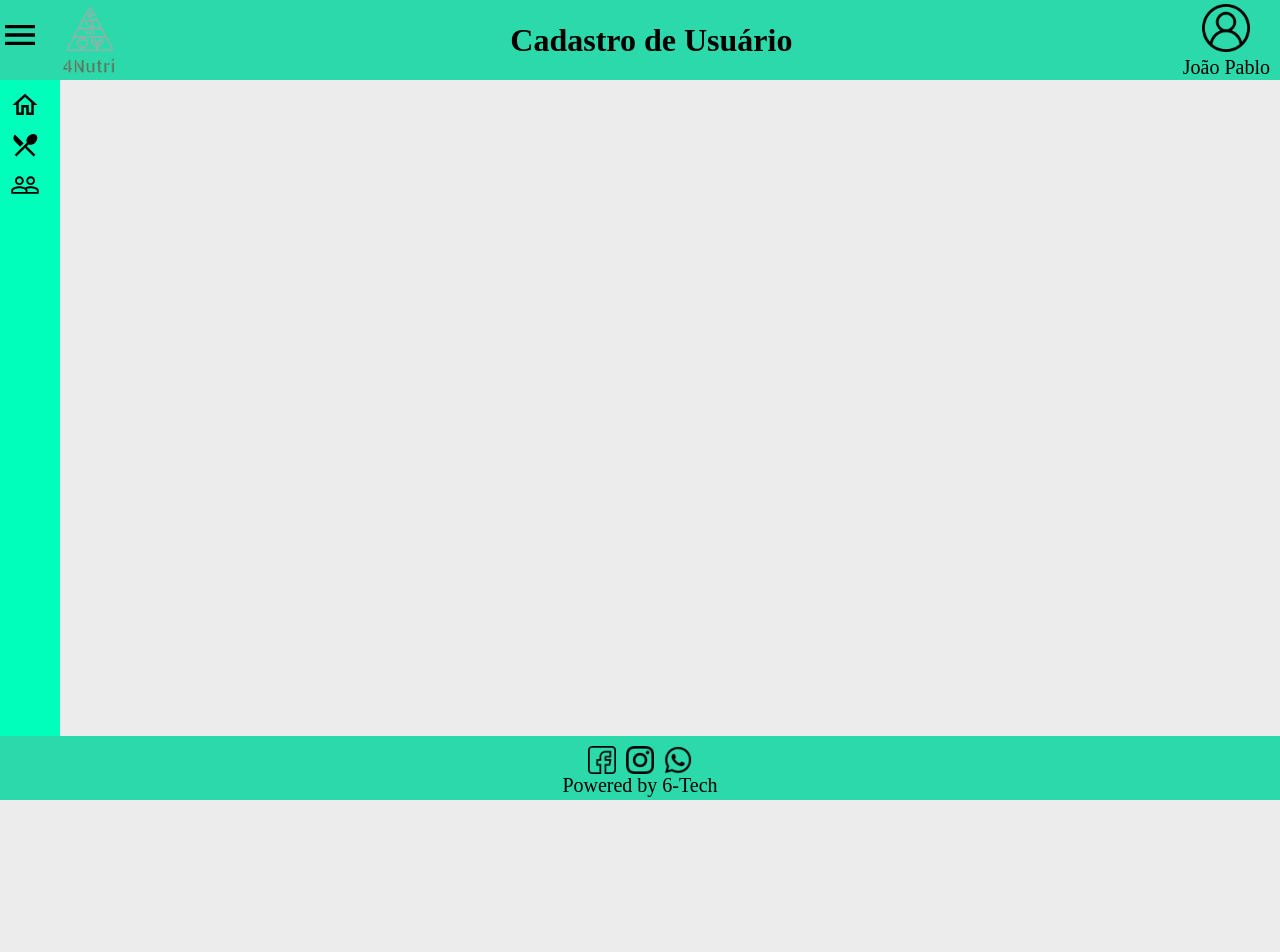
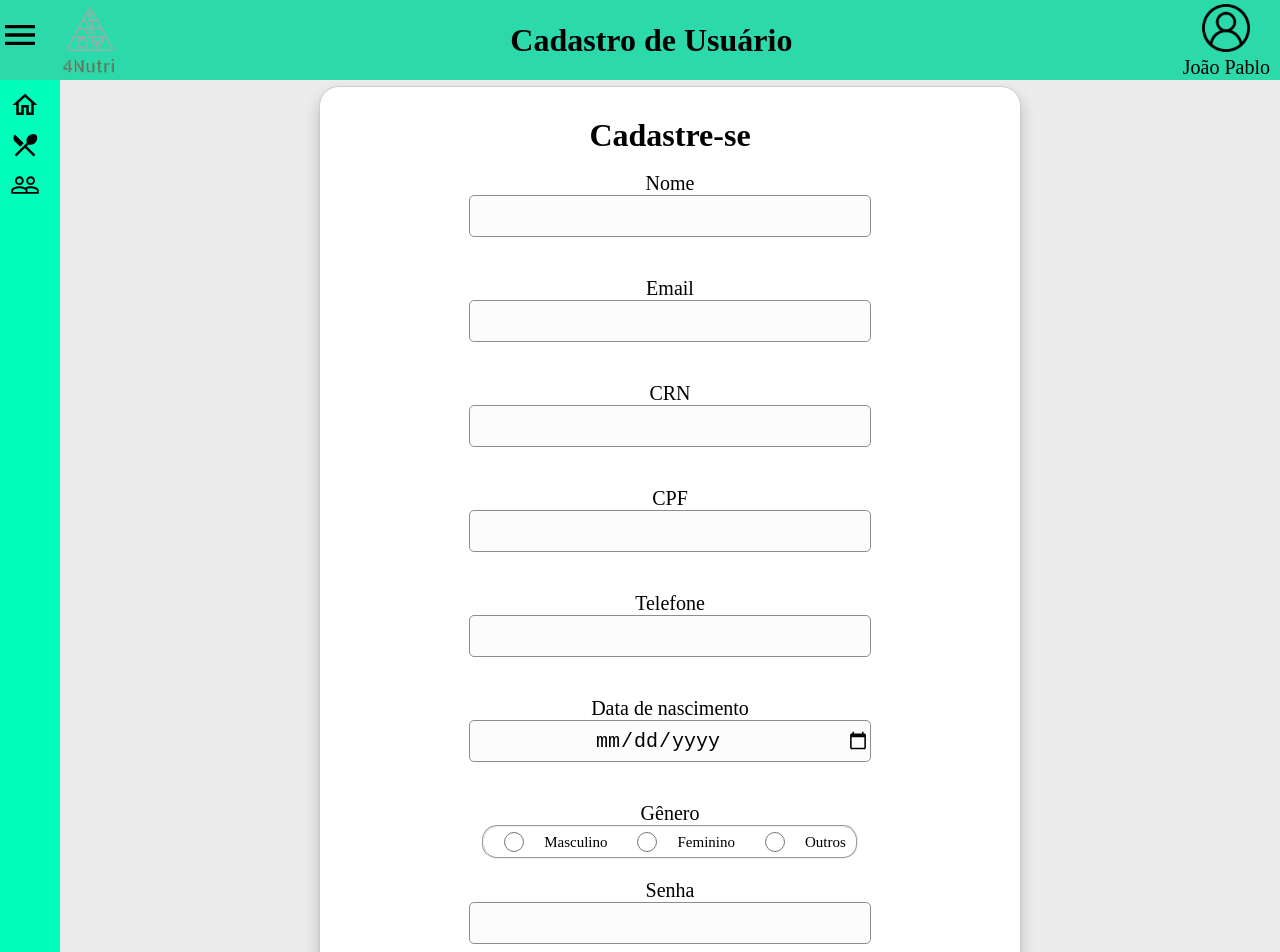
Before and after one commit to IgorFOliveira97/4nutri-web, a React (Create React App) app: page /user/registration in a window 1280 px wide. Shown: the top 952 px of the page. Before the commit the page ends 800 px from the top, so only its background shows below. Built offline with nearby package versions, Linux system fonts and the light colour scheme.

Commit message:
feat/UserRegistration

```diff
--- a/src/App.js
+++ b/src/App.js
@@ -1,5 +1,6 @@
 import { BrowserRouter, Routes, Route } from 'react-router-dom';
 import UserRegistration from './pages/UserRegistration';
+import UserLogin from './pages/UserLogin';
 import ErrorPage from './pages/ErrorPage';
 import './styles/global-styles.css';
 import Home from './pages/Home';
@@ -17,7 +18,7 @@ function App() {
           />
           <Route path="/user" element={<></>} />
           <Route path="/user/registration" element={<UserRegistration />} />
-          <Route path="/login" element={<></>} />
+          <Route path="/login" element={<UserLogin />} />
           <Route path="/foods" element={<></>} />
           <Route path="/patients" element={<></>} />
           <Route path="/patients/details" element={<></>} />
--- /dev/null
+++ b/src/components/Form/form.css
@@ -0,0 +1,13 @@
+.form {
+  width: 80%; /* Use uma porcentagem do tamanho da tela */
+  max-width: 700px; /* Defina um valor máximo para o formulário */
+  border-radius: 20px;
+  background-color: rgb(255, 255, 255);
+  border: 1px solid #ccc;
+  padding-top: 30px;
+  display: flex;
+  flex-direction: column;
+  align-items: center;
+  margin: 0 auto; /* Centralize o formulário horizontalmente */
+  box-shadow: 0 8px 16px 0 rgba(0, 0, 0, 0.2);
+}
--- /dev/null
+++ b/src/components/Form/index.jsx
@@ -0,0 +1,5 @@
+import './form.css';
+
+export default function Form(props) {
+  return <form className="form">{props.children}</form>;
+}
--- /dev/null
+++ b/src/components/Input/index.jsx
@@ -0,0 +1,12 @@
+import './input.css';
+
+export default function Input(props) {
+  return (
+    <input
+      className="input"
+      type={props.type}
+      name={props.name}
+      id={props.id}
+    ></input>
+  );
+}
--- /dev/null
+++ b/src/components/Input/input.css
@@ -0,0 +1,15 @@
+.input {
+  background-color: #fcfcfc;
+  font-size: 20px;
+  text-align: center;
+  border: 1px solid #8d8d8d;
+  border-radius: 5px;
+  width: 400px;
+  height: 40px;
+  margin-bottom: 40px;
+}
+
+.labelStyle {
+  font-size: 15px;
+  margin-right: 10px;
+}
--- /dev/null
+++ b/src/components/InputRadio/index.jsx
@@ -0,0 +1,15 @@
+import './inputRadio.css';
+
+export default function InputRadio(props) {
+  return (
+    <div className="inputRadioContainer">
+      <input
+        className="inputRadio"
+        type="radio"
+        name={props.name}
+        id={props.id}
+      />
+      <label className="labelStyle">{props.value}</label>
+    </div>
+  );
+}
--- /dev/null
+++ b/src/components/InputRadio/inputRadio.css
@@ -0,0 +1,18 @@
+.inputRadio {
+  top: 5px;
+  cursor: pointer;
+  width: 60px;
+  height: 20px;
+  border: 7px solid #9a9a9a;
+  border-radius: 50%;
+  display: inline-block;
+  position: relative;
+  margin-bottom: 10px;
+  align-items: center;
+  display: flex;
+}
+
+.inputRadioContainer {
+  display: flex;
+  align-items: center;
+}
--- a/src/pages/Home/home.css
+++ b/src/pages/Home/home.css
@@ -23,7 +23,7 @@ a {
   font-size: 20px;
   font-weight: bold;
 }
-.card title{
+.card title {
   font-weight: bold;
 }
 
@@ -41,11 +41,11 @@ a {
   margin-top: 50px; /* Adiciona espaço acima do parágrafo especial */
   margin-left: 8px;
 }
-.SimpleText{
+.SimpleText {
   margin-top: 100px; /* Adicionei margin-top para empurrar para baixo */
   margin-left: 8px;
 }
-li{
+li {
   list-style-type: disc;
   line-height: 50px;
   font-size: 25px;
--- /dev/null
+++ b/src/pages/UserLogin/index.jsx
@@ -0,0 +1,24 @@
+import PageBuilder from '../../components/PageBuilder';
+import Form from '../../components/Form';
+import Input from '../../components/Input';
+import SimpleText from '../../components/SimpleText';
+import SimpleTitle from '../../components/SimpleTitle';
+import Button from '../../components/Button';
+
+export default function UserLogin() {
+  return (
+    <PageBuilder pageName="Login" userName="João Pablo">
+      <Form>
+        <SimpleTitle>Entrar</SimpleTitle>
+        <br />
+        <SimpleText>Email</SimpleText>
+        <Input type="email"></Input>
+
+        <SimpleText>Senha</SimpleText>
+        <Input type="password"></Input>
+
+        <Button width="300px">Entrar</Button>
+      </Form>
+    </PageBuilder>
+  );
+}
--- /dev/null
+++ b/src/pages/UserRegistration/UserRegistration.css
@@ -0,0 +1,11 @@
+.buttonStyle {
+  width: 100px;
+}
+
+.fildsetStyle {
+  width: 150px;
+  margin-bottom: 20px;
+  border-radius: 15px;
+  align-items: center;
+  display: flex;
+}
--- a/src/pages/UserRegistration/index.jsx
+++ b/src/pages/UserRegistration/index.jsx
@@ -1,5 +1,51 @@
 import PageBuilder from '../../components/PageBuilder';
+import Form from '../../components/Form';
+import Input from '../../components/Input';
+import InputRadio from '../../components/InputRadio';
+import Button from '../../components/Button';
+import SimpleText from '../../components/SimpleText';
+import SimpleTitle from '../../components/SimpleTitle';
+import './UserRegistration.css';
 
 export default function UserRegistration() {
-  return <PageBuilder pageName="Cadastro de Usuário" userName="João Pablo" />;
+  return (
+    <PageBuilder pageName="Cadastro de Usuário" userName="João Pablo">
+      <Form>
+        <SimpleTitle>Cadastre-se</SimpleTitle>
+        <br />
+        <SimpleText>Nome</SimpleText>
+        <Input type="text" name="nome" id="nome"></Input>
+
+        <SimpleText>Email</SimpleText>
+        <Input type="email" name="email" id="email"></Input>
+
+        <SimpleText>CRN</SimpleText>
+        <Input type="text" name="CRN" id="CRN"></Input>
+
+        <SimpleText>CPF</SimpleText>
+        <Input type="text" name="CPF" id="CPF"></Input>
+
+        <SimpleText>Telefone</SimpleText>
+        <Input type="tel" name="Telefone" id="Telefone"></Input>
+
+        <SimpleText>Data de nascimento</SimpleText>
+        <Input type="date" name="nascimento" id="nascimento"></Input>
+
+        <SimpleText>Gênero</SimpleText>
+        <fieldset className="fildsetStyle">
+          <InputRadio name="genero" id="genero" value="Masculino"></InputRadio>
+          <InputRadio name="genero" id="genero" value="Feminino"></InputRadio>
+          <InputRadio name="genero" id="genero" value="Outros"></InputRadio>
+        </fieldset>
+
+        <SimpleText>Senha</SimpleText>
+        <Input type="password" name="Senha" id="Senha"></Input>
+
+        <SimpleText>Confirme sua senha</SimpleText>
+        <Input type="password" name="Senha" id="Senha"></Input>
+
+        <Button width="300px">Cadastrar</Button>
+      </Form>
+    </PageBuilder>
+  );
 }
```
Also changed, not shown: src/styles/global-styles.css (+5 -5 lines), 1 other file (tests, documents, lock files or other folders).
